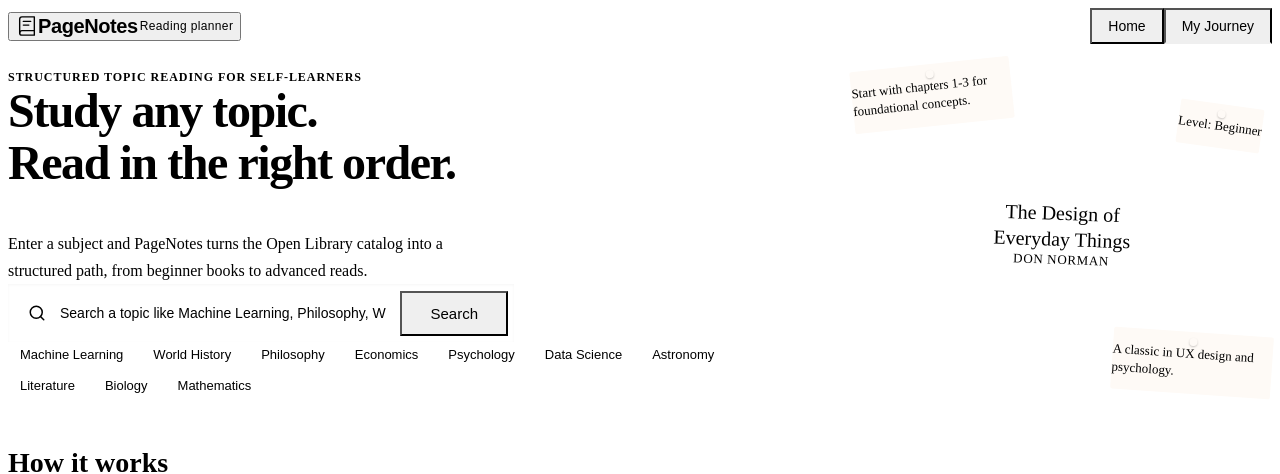
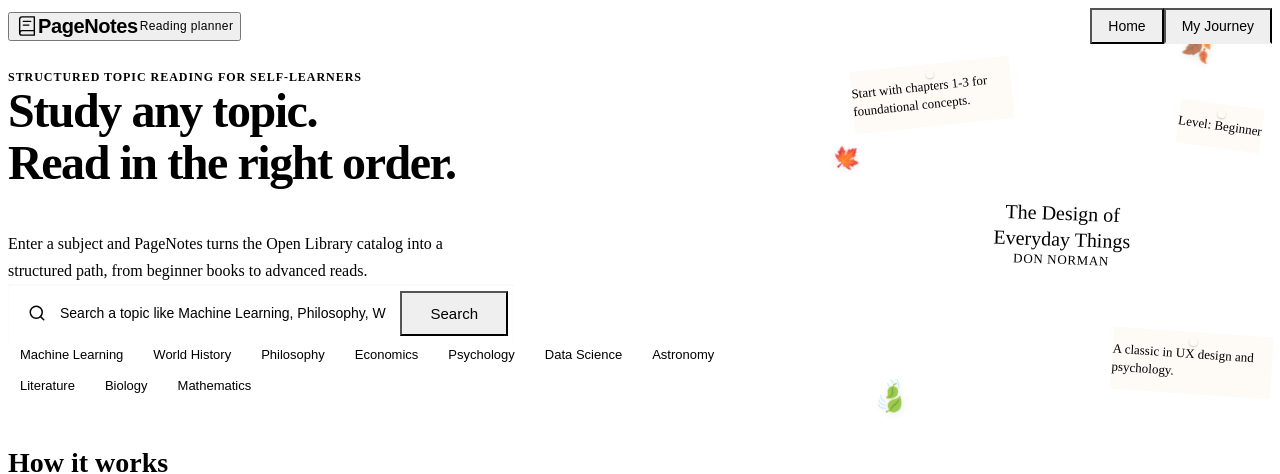
Before and after one commit to Satyam087/BookCompanion, a React (Vite) app: page / in a window 1280 px wide. Shown: the top 474 px of the page. Built offline with nearby package versions, Linux system fonts and the light colour scheme; the HTML template or start-up script is replaced by a standard one.

Commit message:
add decorative autumn and green leaves to the hero study desk

```diff
--- a/src/pages/Home.css
+++ b/src/pages/Home.css
@@ -167,6 +167,35 @@
   color: var(--accent-blue);
 }
 
+.home__desk-leaf {
+  position: absolute;
+  font-size: 1.5rem;
+  z-index: 0;
+  user-select: none;
+  opacity: 0.85;
+  filter: drop-shadow(0 2px 4px rgba(0,0,0,0.1));
+}
+
+.home__desk-leaf--1 {
+  top: -10px;
+  right: 60px;
+  transform: rotate(15deg);
+}
+
+.home__desk-leaf--2 {
+  bottom: 10px;
+  left: 20px;
+  transform: rotate(-25deg);
+  font-size: 1.8rem;
+  z-index: 4;
+}
+
+.home__desk-leaf--3 {
+  top: 100px;
+  left: -20px;
+  transform: rotate(45deg);
+}
+
 
 
 /* === How It Works === */
--- a/src/pages/Home.jsx
+++ b/src/pages/Home.jsx
@@ -34,6 +34,9 @@ export default function Home() {
 
           <div className="home__hero-visual">
             <div className="home__study-desk">
+              <span className="home__desk-leaf home__desk-leaf--1">🍂</span>
+              <span className="home__desk-leaf home__desk-leaf--2">🍃</span>
+              <span className="home__desk-leaf home__desk-leaf--3">🍁</span>
               <div className="home__desk-book">
                 <div className="home__desk-book-cover">
                   <span className="home__desk-book-title">The Design of Everyday Things</span>
```
